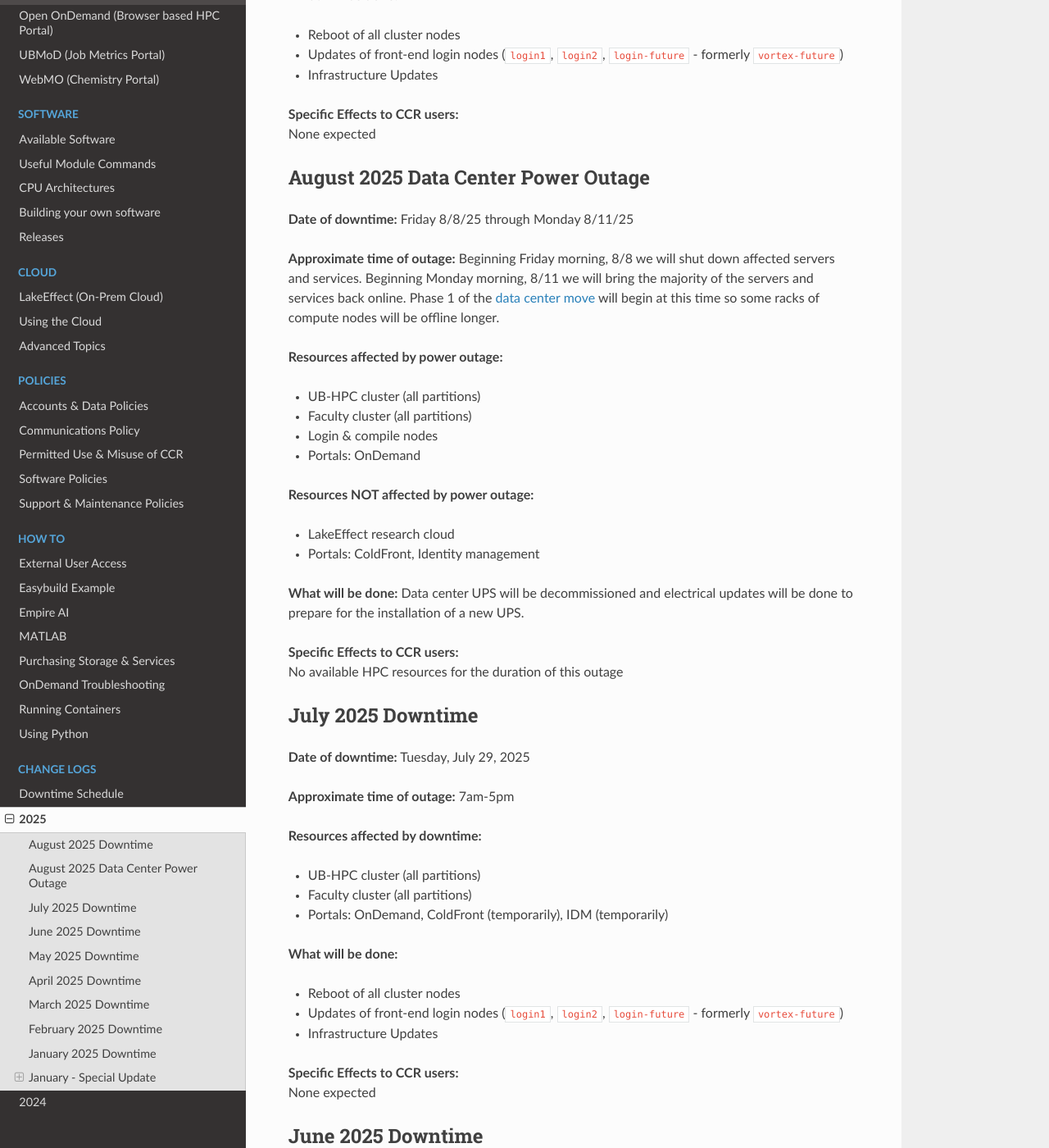
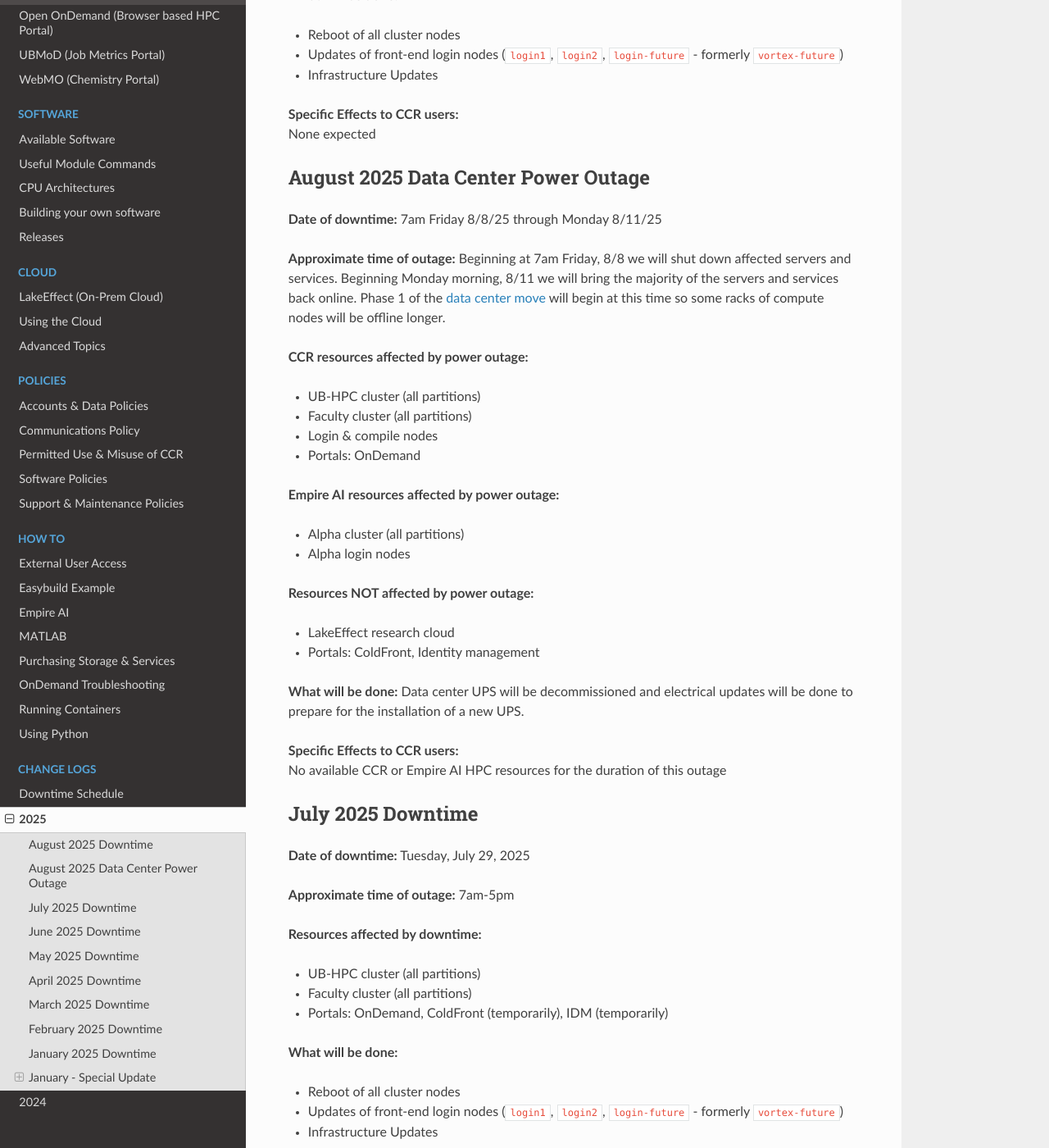
Before and after one commit to ubccr/ccrdocs, an MkDocs documentation site: the page built from pages/changelogs/2025.md, in a window 1280 px wide and 1400 px high, scrolled down 521 px. Shown: the whole window at 82% size. Built offline with MkDocs 1.6.1, drawn with Linux system fonts in a browser that asks for light colours; nearby versions of some CDN libraries.

Commit message:
updated to include EAI resources

```diff
--- a/pages/changelogs/2025.md
+++ b/pages/changelogs/2025.md
@@ -25,16 +25,21 @@ None expected
 
 ## August 2025 Data Center Power Outage
 
-**Date of downtime:** Friday 8/8/25 through Monday 8/11/25
+**Date of downtime:** 7am Friday 8/8/25 through Monday 8/11/25
 
-**Approximate time of outage:** Beginning Friday morning, 8/8 we will shut down affected servers and services.  Beginning Monday morning, 8/11 we will bring the majority of the servers and services back online.  Phase 1 of the [data center move](https://www.buffalo.edu/ccr/support/research_facilities/ccrexpansion.html) will begin at this time so some racks of compute nodes will be offline longer.
+**Approximate time of outage:** Beginning at 7am Friday, 8/8 we will shut down affected servers and services.  Beginning Monday morning, 8/11 we will bring the majority of the servers and services back online.  Phase 1 of the [data center move](https://www.buffalo.edu/ccr/support/research_facilities/ccrexpansion.html) will begin at this time so some racks of compute nodes will be offline longer.
 
-**Resources affected by power outage:**
+**CCR resources affected by power outage:**
 
  - UB-HPC cluster (all partitions)
  - Faculty cluster (all partitions)
  - Login & compile nodes
  - Portals: OnDemand
+
+**Empire AI resources affected by power outage:**
+
+ - Alpha cluster (all partitions)
+ - Alpha login nodes
 
 **Resources NOT affected by power outage:**
 
@@ -45,7 +50,7 @@ None expected
 Data center UPS will be decommissioned and electrical updates will be done to prepare for the installation of a new UPS.
 
 **Specific Effects to CCR users:**
-No available HPC resources for the duration of this outage
+No available CCR or Empire AI HPC resources for the duration of this outage
 
 
 ## July 2025 Downtime
```
